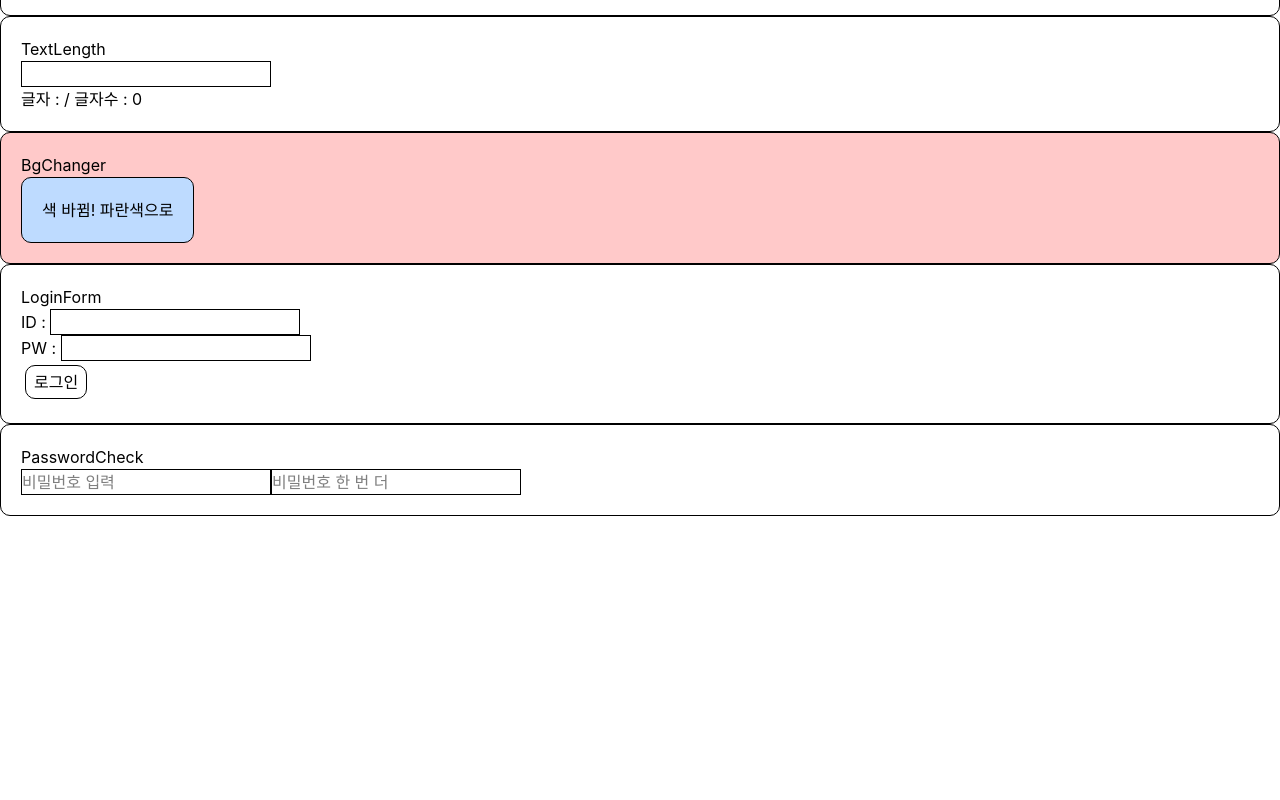
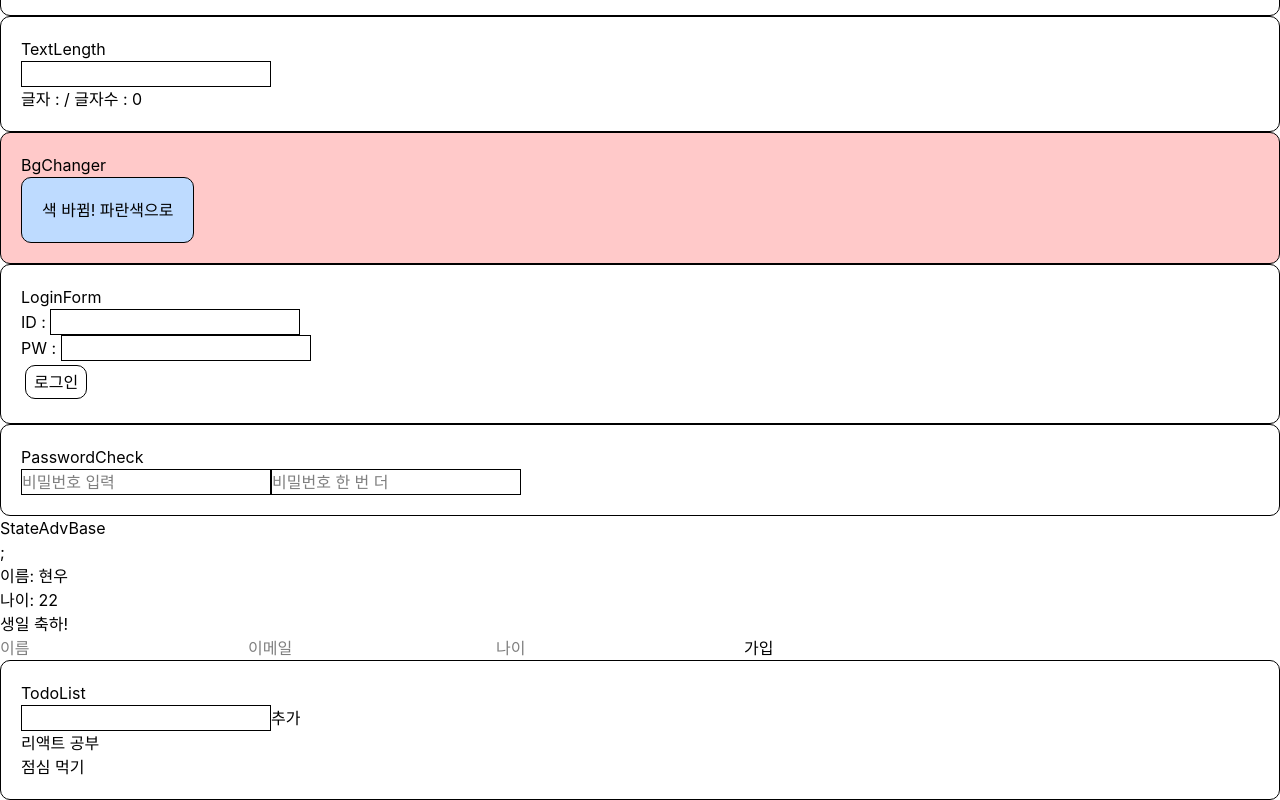
Before and after one commit to kwnam0814/Study_React, a React (Vite) app in the folder sesac-react-app/: page / in a window 1280 px wide. Shown: the part 7693-8493 px from the top of the page. Before the commit the page ends 8209 px from the top, so only its background shows below. Built offline with nearby package versions, Linux system fonts and the light colour scheme.

Commit message:
State 심화

```diff
--- a/sesac-react-app/src/App.jsx
+++ b/sesac-react-app/src/App.jsx
@@ -11,6 +11,7 @@ import RenderingProb from "./components/rendering_prob/RenderingProb";
 import EventBase from "./components/event_prac/EventBase";
 import StateBase from "./components/state_prac/StateBase";
 import StateProb from "./components/state_prob/StateProb";
+import StateAdvBase from "./components/state_adv_prac/StateAdvBase";
 
 import styles from "./App.module.css";
 
@@ -56,6 +57,10 @@ function App() {
       <div>
         <StateProb />
       </div>
+
+      <div>
+        <StateAdvBase />
+      </div>
     </>
   );
 }
--- /dev/null
+++ b/sesac-react-app/src/components/state_adv_prac/Profile.jsx
@@ -0,0 +1,23 @@
+import { useState } from "react";
+
+const Profile = () => {
+  const [user, setUser] = useState({
+    name: "현우",
+    age: 22,
+  });
+
+  const handleBirthday = () => {
+    // 새로운 객체를 만들어서 전달
+    setUser({ ...user, age: user.age + 1 });
+  };
+
+  return (
+    <div>
+      <p>이름: {user.name}</p>
+      <p>나이: {user.age}</p>
+      <button onClick={handleBirthday}>생일 축하!</button>
+    </div>
+  );
+};
+
+export default Profile;
--- /dev/null
+++ b/sesac-react-app/src/components/state_adv_prac/SignupForm.jsx
@@ -0,0 +1,44 @@
+import { useState } from "react";
+
+const SignupForm = () => {
+  const [form, setForm] = useState({
+    name: "",
+    email: "",
+    age: "",
+  });
+
+  const handleChange = (e) => {
+    setForm({ ...form, [e.target.name]: e.target.value });
+  };
+
+  const handleSubmit = () => {
+    console.log(form);
+    alert(JSON.stringify(form));
+  };
+
+  return (
+    <div>
+      <input
+        name="name"
+        placeholder="이름"
+        value={form.name}
+        onChange={handleChange}
+      />
+      <input
+        name="email"
+        placeholder="이메일"
+        value={form.email}
+        onChange={handleChange}
+      />
+      <input
+        name="age"
+        placeholder="나이"
+        value={form.age}
+        onChange={handleChange}
+      />
+      <button onClick={handleSubmit}>가입</button>
+    </div>
+  );
+};
+
+export default SignupForm;
--- /dev/null
+++ b/sesac-react-app/src/components/state_adv_prac/StateAdvBase.jsx
@@ -0,0 +1,16 @@
+import React from "react";
+import Profile from "./Profile";
+import SignupForm from "./SignupForm";
+import TodoList from "./TodoList";
+const StateAdvBase = () => {
+  return (
+    <>
+      <div>StateAdvBase</div>;
+      <Profile />
+      <SignupForm />
+      <TodoList />
+    </>
+  );
+};
+
+export default StateAdvBase;
--- /dev/null
+++ b/sesac-react-app/src/components/state_adv_prac/TodoList.jsx
@@ -0,0 +1,32 @@
+import { useState } from "react";
+
+const TodoList = () => {
+  const [todos, setTodos] = useState(["리액트 공부", "점심 먹기"]);
+  const [input, setInput] = useState("");
+
+  const handleAdd = () => {
+    if (input.trim() === "") return;
+    setTodos([...todos, input]);
+    setInput("");
+  };
+
+  return (
+    <div className="card">
+      <div>TodoList</div>
+      <input
+        className="input"
+        type="text"
+        value={input}
+        onChange={(e) => setInput(e.target.value)}
+      />
+      <button onClick={handleAdd}>추가</button>
+      <ul>
+        {todos.map((todo, index) => (
+          <li key={index}>{todo}</li>
+        ))}
+      </ul>
+    </div>
+  );
+};
+
+export default TodoList;
```
